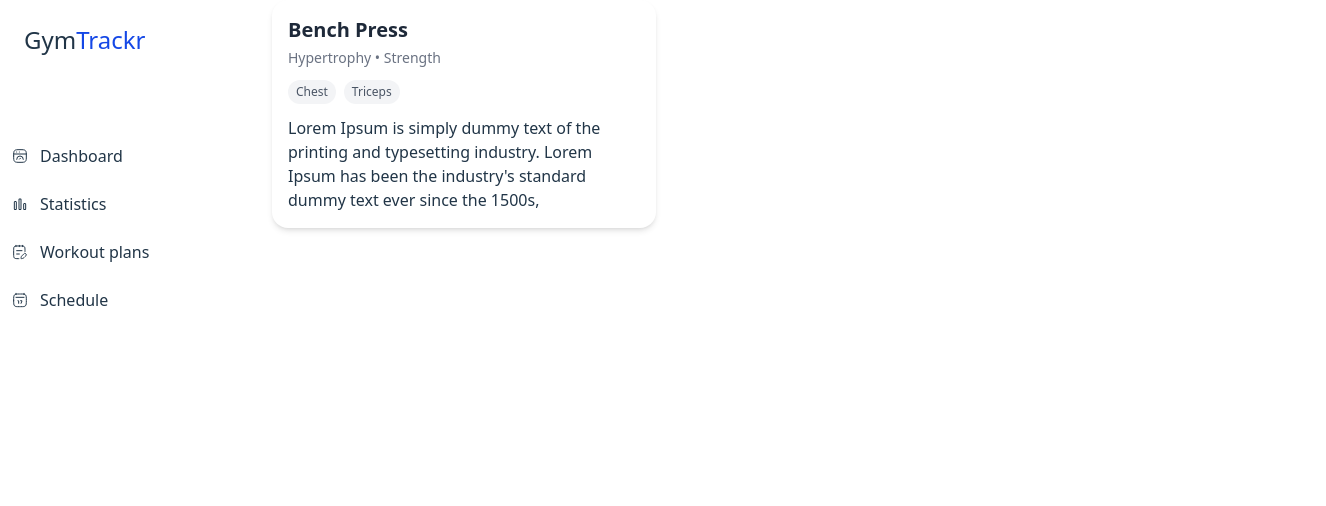
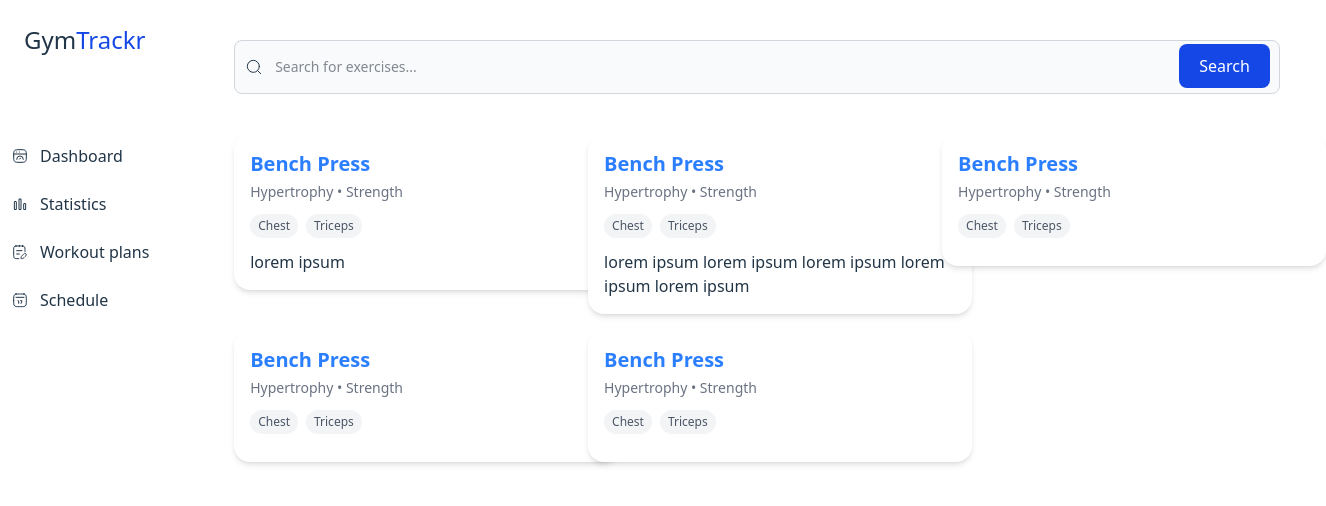
Before and after one commit to mirak-1/gymtracker, a React (Vite) app in the folder gymtracker/: page / in a window 1280 px wide. Shown: the top 506 px of the page, 1326 px wide, since content can reach past the window. Built offline with nearby package versions, Linux system fonts and the light colour scheme.

Commit message:
feat(frontend): added a search bar component

```diff
--- a/gymtracker/src/components/Exercice.jsx
+++ b/gymtracker/src/components/Exercice.jsx
@@ -1,9 +1,9 @@
 
-function Exercice() {
+function Exercice({ text }) {
     return (
-        <div className="bg-white rounded-2xl shadow-md p-4 flex flex-col gap-3 w-full max-w-sm hover:shadow-lg transition">
+        <div className="bg-white rounded-2xl shadow-md p-4 flex flex-col gap-3 w-96 hover:shadow-blue-500/50 transition">
             <div className="flex flex-col gap-1">
-                <h2 className="text-xl font-bold text-gray-800">Bench Press</h2>
+                <h2 className="text-xl font-bold text-blue-500">Bench Press</h2>
                 <p className="text-sm text-gray-500">Hypertrophy • Strength</p>
             </div>
             <div className="flex flex-wrap gap-2 text-xs text-gray-600">
@@ -11,7 +11,7 @@ function Exercice() {
                 <span className="bg-gray-100 rounded-full px-2 py-1">Triceps</span>
             </div>
             <div>
-                Lorem Ipsum is simply dummy text of the printing and typesetting industry. Lorem Ipsum has been the industry's standard dummy text ever since the 1500s,
+                {text}
             </div>
         </div>
     );
--- /dev/null
+++ b/gymtracker/src/components/Searchbar.jsx
@@ -0,0 +1,17 @@
+import HugeiconsSearch01 from "./icones/search";
+
+function SearchBar() {
+    return (
+        <div className="">
+            <div class="relative">
+                <div class="absolute inset-y-0 start-0 flex items-center ps-3 pointer-events-none">
+                    <HugeiconsSearch01 />
+                </div>
+                <input type="search" id="default-search" class="block w-full p-4 ps-10 text-sm text-gray-900 border border-gray-300 rounded-lg bg-gray-50 focus:ring-blue-500 focus:border-blue-500" placeholder="Search for exercises..." required />
+                <button type="submit" class="text-white absolute end-2.5 bottom-1.5 !bg-blue-700 hover:bg-blue-800 focus:ring-4 focus:outline-none focus:ring-blue-300 font-medium rounded-lg text-sm px-4 py-2">Search</button>
+            </div>
+        </div>
+    );
+}
+
+export default SearchBar
--- /dev/null
+++ b/gymtracker/src/components/icones/search.jsx
@@ -0,0 +1,8 @@
+import React from 'react'
+
+export function HugeiconsSearch01(props) {
+  return (
+    <svg xmlns="http://www.w3.org/2000/svg" width="1em" height="1em" viewBox="0 0 24 24" {...props}>{/* Icon from Huge Icons by Hugeicons - undefined */}<path fill="none" stroke="currentColor" strokeLinecap="round" strokeLinejoin="round" strokeWidth="1.5" d="M17.5 17.5L22 22m-2-11a9 9 0 1 0-18 0a9 9 0 0 0 18 0" color="currentColor"></path></svg>
+  )
+}
+export default HugeiconsSearch01
--- a/gymtracker/src/pages/Exercices.jsx
+++ b/gymtracker/src/pages/Exercices.jsx
@@ -1,5 +1,6 @@
 import Exercice from "../components/Exercice";
 import Sidebar from "../components/Sidebar";
+import SearchBar from "../components/Searchbar";
 
 function Exercices() {
     return (
@@ -7,9 +8,26 @@ function Exercices() {
             <div className="w-3xs mr-2">
                 <Sidebar />
             </div>
-            <div className="flex">
-                <div className="mb-2 mr-2 ml-2">
-                    <Exercice />
+            <div className="flex-col">
+                <div className="mt-10">
+                    <SearchBar />
+                </div>
+                <div className="grid grid-cols-3 mt-10 gap-4">
+                    <div className="">
+                        <Exercice text="lorem ipsum" />
+                    </div>
+                    <div className="">
+                        <Exercice text="lorem ipsum lorem ipsum lorem ipsum lorem ipsum lorem ipsum" />
+                    </div>
+                    <div className="">
+                        <Exercice />
+                    </div>
+                    <div className="">
+                        <Exercice />
+                    </div>
+                    <div className="">
+                        <Exercice />
+                    </div>
                 </div>
             </div>
         </div>
```
